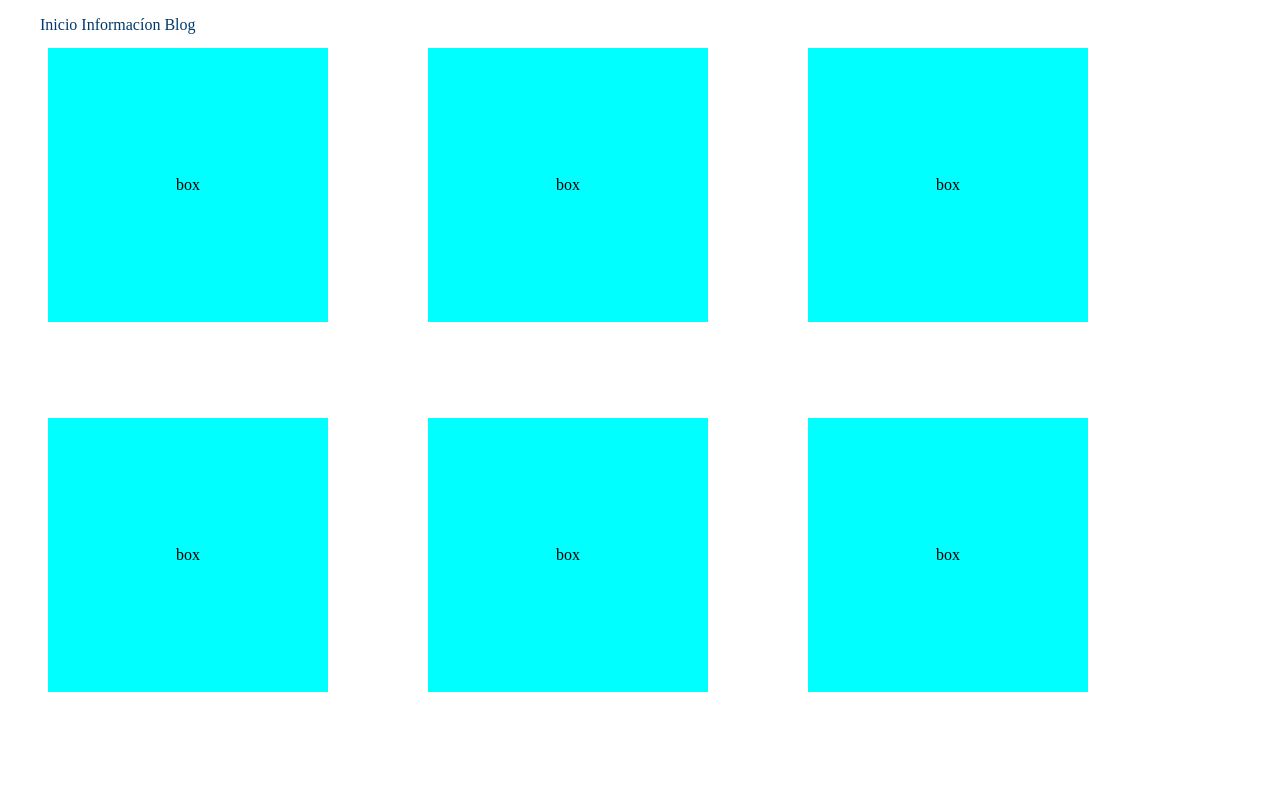
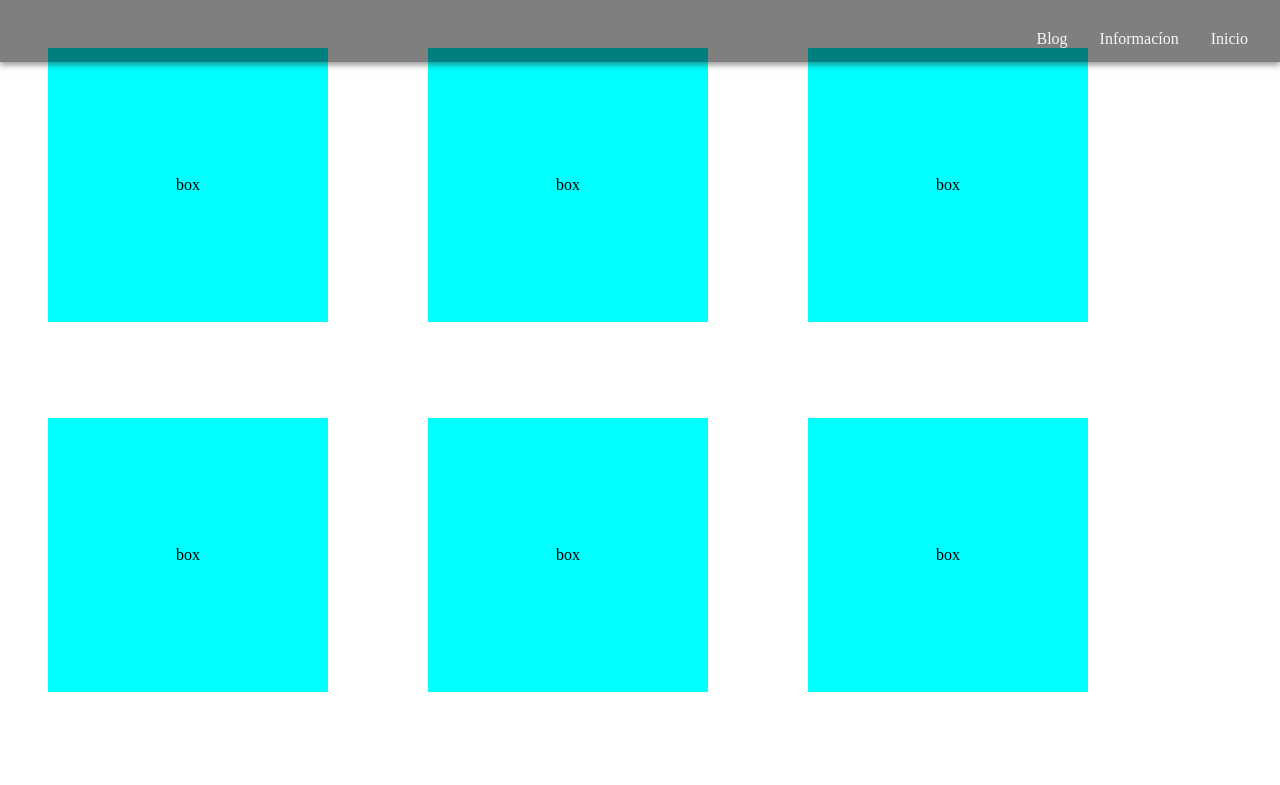
Before and after one commit to IzzyGrant/Pilares-Evidences, a plain HTML site: page primerapagwebAct6/index.html in a window 1280 px wide. Shown: the top 785 px of the page. Drawn offline with Linux system fonts and the light colour scheme.

Commit message:
6/dic/2021

```diff
--- a/primerapagwebAct6/style.css
+++ b/primerapagwebAct6/style.css
@@ -1,6 +1,8 @@
 *{
-    margin: 0px;
+    margin: 0;
+    padding: 0;
     scroll-behavior: smooth;
+    box-sizing: border-box;
 }
 .imgpr{
     display: inline-flex;
@@ -16,15 +18,25 @@
     text-align: justify;
 }
 ul {
-    display: inline-block;
     margin-right: 1em;
     margin-top: 1em;
-    position: fixed;
+    margin-left: 10vw;
+    background-color: black;
 }
 li{
-    display: inline-block;
+    display: block;
+    float: right;
+    padding: 14px 16px;
 }
 a{
     text-decoration: none;
-    color: rgb(0, 58, 109);
+    color: rgb(248, 248, 248);
+
 }
+#nav-bar{
+    overflow: hidden;
+    background-color: rgba(0, 0, 0, 0.5);
+    position: fixed;
+    width: 100%;
+    box-shadow: 0 3px 6px rgba(42, 53, 44, 0.5);
+}
```
